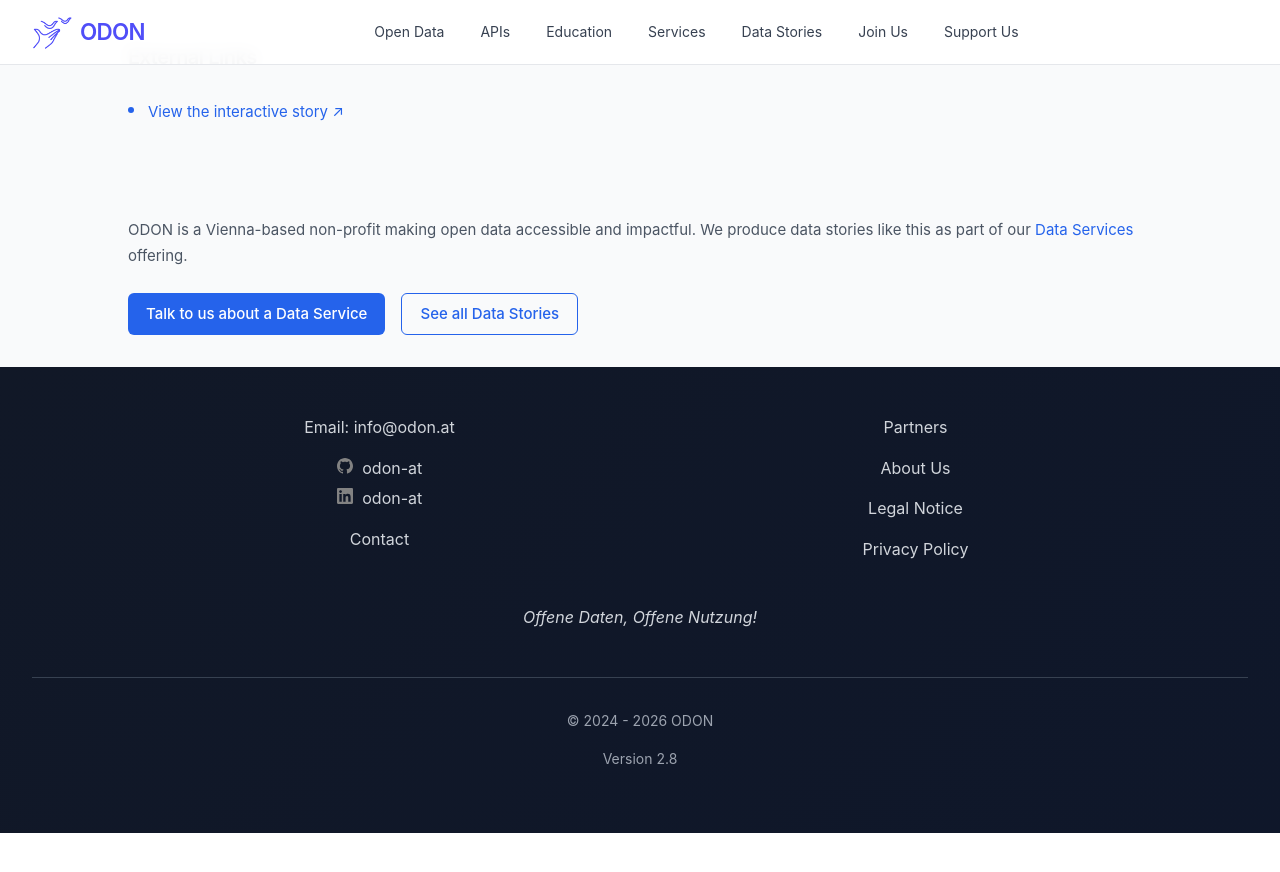
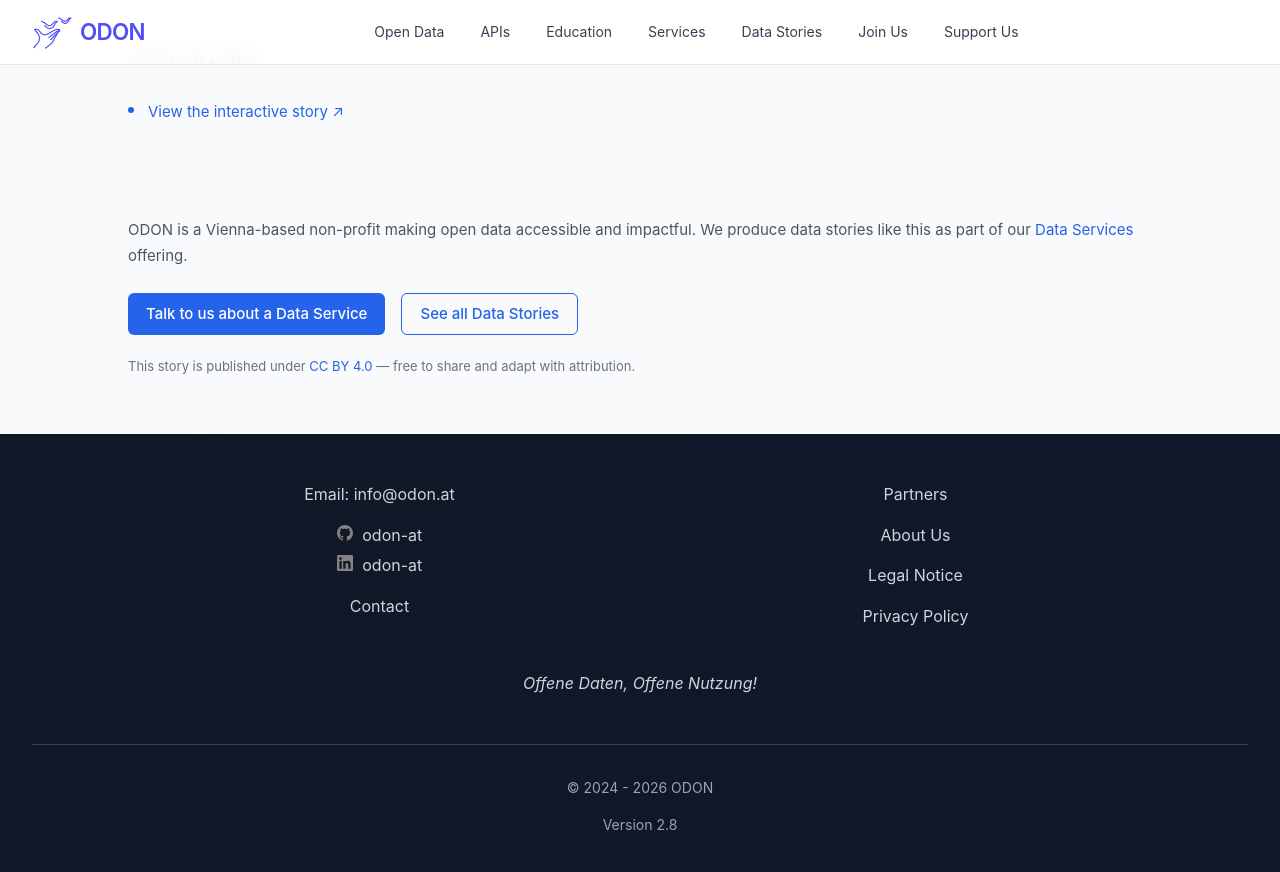
Before and after one commit to verein-odon/verein-odon.github.io, a Jekyll site: the page built from docs/_data_stories/relocation-story.md, in a window 1280 px wide and 900 px high, scrolled down 3115 px. Shown: the top 872 px of the window. Built offline with Jekyll 4.4.1, drawn with Linux system fonts in a browser that asks for light colours; before the commit the page ends 3948 px from its top, so only the background shows below that.

Commit message:
Updated data stories

```diff
--- a/docs/_data_stories/relocation-story.md
+++ b/docs/_data_stories/relocation-story.md
@@ -81,6 +81,8 @@ external_links:
   - label: "View the interactive story"
     url: "/assets/data-stories/relocation-story/src/"
 featured: true
+license: "CC BY 4.0"
+license_url: "https://creativecommons.org/licenses/by/4.0/"
 ---
 
 ## Overview
--- a/docs/_layouts/data_story.html
+++ b/docs/_layouts/data_story.html
@@ -183,6 +183,15 @@ layout: default
         <a href="/en/contact/" class="btn btn-primary">Talk to us about a Data Service</a>
         <a href="/en/data-stories/" class="btn btn-secondary">See all Data Stories</a>
       </div>
+      {% if page.license %}
+      <p style="margin-top:1.25rem; font-size:0.8125rem; color:var(--color-gray-500);">
+        {% if page.license_url %}
+        This story is published under <a href="{{ page.license_url }}" target="_blank" rel="noopener license">{{ page.license | escape }}</a> — free to share and adapt with attribution.
+        {% else %}
+        This story is published under {{ page.license | escape }} — free to share and adapt with attribution.
+        {% endif %}
+      </p>
+      {% endif %}
     </div>
   </div>
 </section>
```
Also changed, not shown: docs/_data_stories/bike-rental-dashboard.md (+2 -0 lines), docs/_data_stories/bike-share-sustainable-mobility.md (+2 -0 lines), docs/_data_stories/street-safety.md (+2 -0 lines), docs/_data_stories/wfh-burnout.md (+2 -0 lines).
